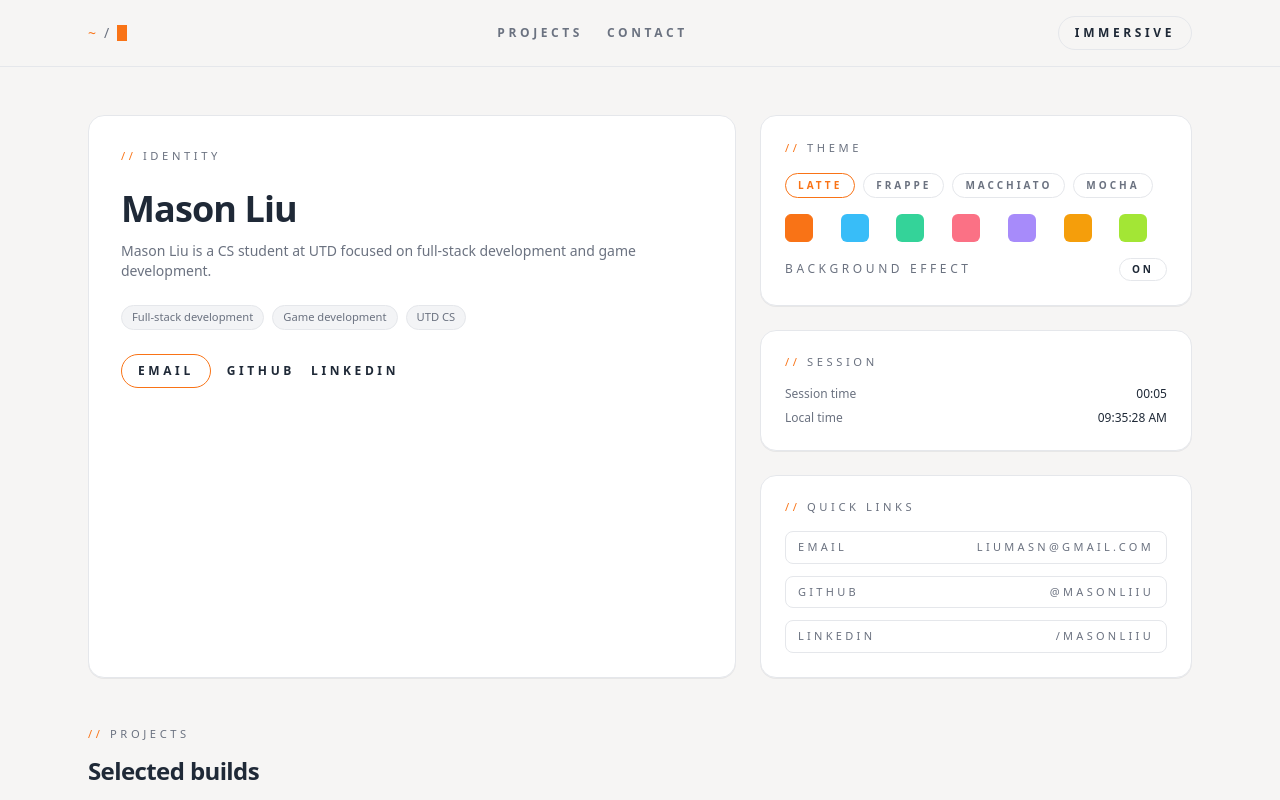
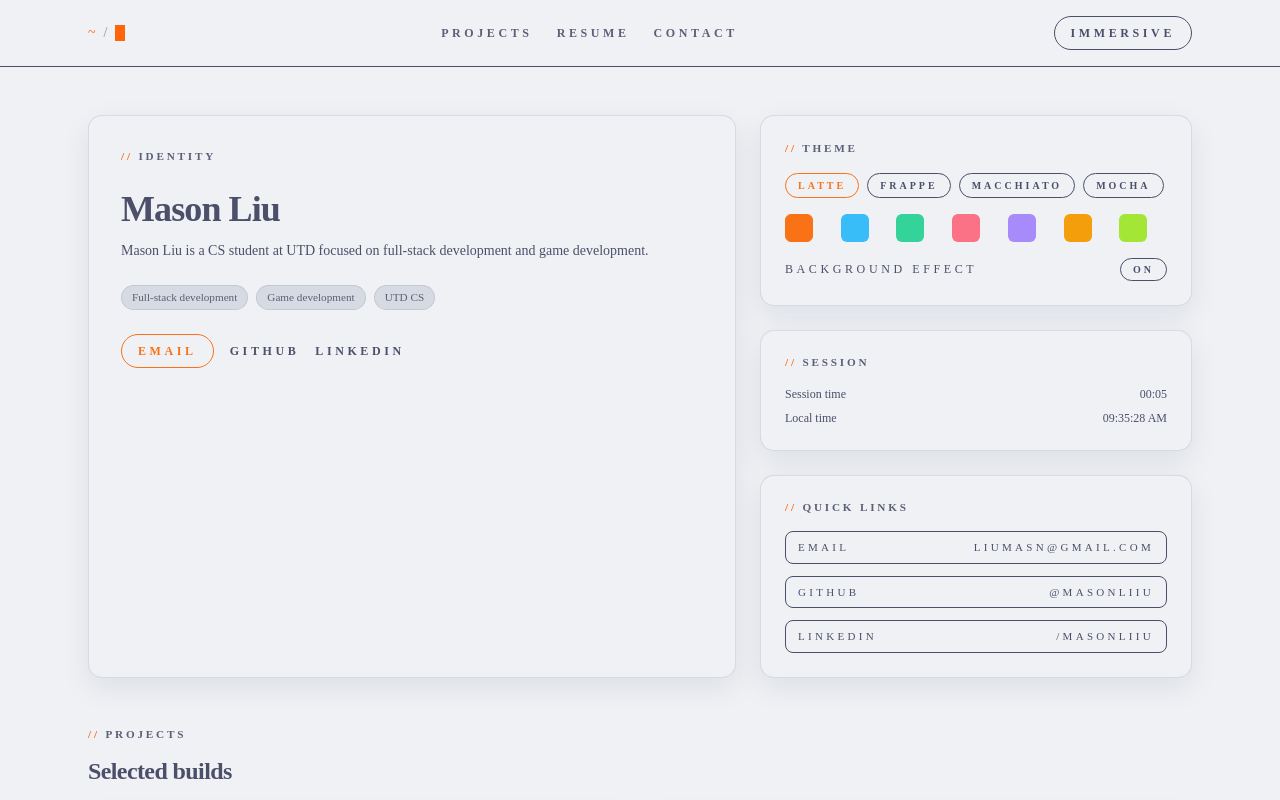
Before and after one commit to masonliiu/portfolio, a Next.js app: page / in a window 1280 px wide. Shown: the top 800 px of the page. Built offline with nearby package versions, Linux system fonts and the light colour scheme.

Commit message:
style: add catppuccin-inspired globals and header

```diff
--- a/src/app/globals.css
+++ b/src/app/globals.css
@@ -1,163 +1,189 @@
 @import "tailwindcss";
 
 :root {
-  --bg: #f6f5f4;
-  --surface: #ffffff;
-  --surface-muted: #f3f4f6;
-  --text: #1f2937;
-  --muted: #6b7280;
-  --border: #e5e7eb;
-  --accent: #f97316;
-  --accent-soft: #ffedd5;
   --font-mono: var(--font-jetbrains-mono);
+
+  --color-rosewater: #dc8a78;
+  --color-flamingo: #dd7878;
+  --color-pink: #ea76cb;
+  --color-mauve: #8839ef;
+  --color-red: #d20f39;
+  --color-maroon: #e64553;
+  --color-peach: #fe640b;
+  --color-yellow: #df8e1d;
+  --color-green: #40a02b;
+  --color-teal: #179299;
+  --color-sky: #04a5e5;
+  --color-sapphire: #209fb5;
+  --color-blue: #1e66f5;
+  --color-lavender: #7287fd;
+
+  --current-accent-color: var(--color-peach);
 }
 
 html {
+  font-family: var(--font-mono);
   color-scheme: light;
 }
 
 html.latte {
-  --bg: #f6f5f4;
-  --surface: #ffffff;
-  --surface-muted: #f3f4f6;
-  --text: #1f2937;
-  --muted: #6b7280;
-  --border: #e5e7eb;
+  --color-base: #eff1f5;
+  --color-mantle: #e6e9ef;
+  --color-crust: #dce0e8;
+  --color-surface0: #ccd0da;
+  --color-surface1: #bcc0cc;
+  --color-surface2: #acb0be;
+  --color-text: #4c4f69;
+  --color-subtext1: #5c5f77;
+  --color-subtext0: #6c6f85;
+  --color-overlay2: #7c7f93;
+  --color-overlay1: #8c8fa1;
+  --color-overlay0: #9ca0b0;
 }
 
 html.frappe {
-  --bg: #e9eef3;
-  --surface: #fdfdfd;
-  --surface-muted: #eef2f7;
-  --text: #1f2937;
-  --muted: #64748b;
-  --border: #dbe4ee;
+  --color-base: #303446;
+  --color-mantle: #292c3c;
+  --color-crust: #232634;
+  --color-surface0: #414559;
+  --color-surface1: #51576d;
+  --color-surface2: #626880;
+  --color-text: #c6d0f5;
+  --color-subtext1: #b5bfe2;
+  --color-subtext0: #a5adce;
+  --color-overlay2: #949cbb;
+  --color-overlay1: #838ba7;
+  --color-overlay0: #737994;
+  color-scheme: dark;
 }
 
 html.macchiato {
-  --bg: #0f172a;
-  --surface: #111827;
-  --surface-muted: #0b1120;
-  --text: #f8fafc;
-  --muted: #94a3b8;
-  --border: #1f2937;
+  --color-base: #24273a;
+  --color-mantle: #1e2030;
+  --color-crust: #181926;
+  --color-surface0: #363a4f;
+  --color-surface1: #494d64;
+  --color-surface2: #5b6078;
+  --color-text: #cad3f5;
+  --color-subtext1: #b8c0e0;
+  --color-subtext0: #a5adcb;
+  --color-overlay2: #939ab7;
+  --color-overlay1: #8087a2;
+  --color-overlay0: #6e738d;
   color-scheme: dark;
 }
 
 html.mocha {
-  --bg: #0b0f1a;
-  --surface: #0f1629;
-  --surface-muted: #0b1120;
-  --text: #f8fafc;
-  --muted: #94a3b8;
-  --border: #1f2a44;
+  --color-base: #1e1e2e;
+  --color-mantle: #181825;
+  --color-crust: #11111b;
+  --color-surface0: #313244;
+  --color-surface1: #45475a;
+  --color-surface2: #585b70;
+  --color-text: #cdd6f4;
+  --color-subtext1: #bac2de;
+  --color-subtext0: #a6adc8;
+  --color-overlay2: #9399b2;
+  --color-overlay1: #7f849c;
+  --color-overlay0: #6c7086;
   color-scheme: dark;
 }
 
-html.bg-effect body::before {
-  content: "";
-  position: fixed;
-  inset: 0;
-  background:
-    linear-gradient(90deg, transparent 0%, rgba(255, 255, 255, 0.04) 50%, transparent 100%),
-    repeating-linear-gradient(
-      0deg,
-      transparent,
-      transparent 28px,
-      rgba(255, 255, 255, 0.035) 29px
-    );
-  pointer-events: none;
-  mix-blend-mode: screen;
-  opacity: 0.3;
-  z-index: 0;
-}
-
-html.bg-effect.macchiato body::before,
-html.bg-effect.mocha body::before {
-  background:
-    linear-gradient(90deg, transparent 0%, rgba(148, 163, 184, 0.1) 50%, transparent 100%),
-    repeating-linear-gradient(
-      0deg,
-      transparent,
-      transparent 28px,
-      rgba(148, 163, 184, 0.08) 29px
-    );
-  opacity: 0.4;
+:root,
+html.latte,
+html.frappe,
+html.macchiato,
+html.mocha {
+  --color-accent: var(--current-accent-color);
 }
 
 body {
-  background: var(--bg);
-  color: var(--text);
-  font-family: var(--font-mono);
-  position: relative;
+  background: var(--color-base);
+  color: var(--color-text);
   min-height: 100vh;
 }
 
 ::selection {
-  background: var(--accent-soft);
-  color: var(--text);
+  background: color-mix(in srgb, var(--color-accent) 30%, transparent);
+  color: var(--color-accent);
 }
 
-a {
-  color: inherit;
+.link {
+  color: color-mix(in srgb, var(--color-accent) 85%, transparent);
+  text-decoration: underline;
+  text-decoration-style: dashed;
+  text-underline-offset: 4px;
+  transition: color 0.2s ease-in-out, background-color 0.2s ease-in-out;
+}
+
+.link:hover {
+  color: var(--color-accent);
 }
 
 .terminal-card {
-  background: var(--surface);
-  border: 1px solid var(--border);
-  border-radius: 16px;
-  box-shadow: 0 1px 0 rgba(15, 23, 42, 0.06);
+  background: var(--color-base);
+  border: 1px solid color-mix(in srgb, var(--color-surface0) 70%, transparent);
+  border-radius: 14px;
+  box-shadow: 0 10px 30px rgba(15, 23, 42, 0.08);
 }
 
 .terminal-card-muted {
-  background: var(--surface-muted);
-  border: 1px dashed var(--border);
-  border-radius: 16px;
+  background: var(--color-surface0);
+  border: 1px solid color-mix(in srgb, var(--color-surface1) 70%, transparent);
+  border-radius: 14px;
 }
 
 .terminal-title {
-  letter-spacing: 0.32em;
+  font-size: 0.7rem;
+  font-weight: 600;
+  letter-spacing: 0.25em;
   text-transform: uppercase;
-  font-size: 0.7rem;
-  color: var(--muted);
+  color: var(--color-subtext1);
 }
 
 .terminal-title::before {
   content: "// ";
-  color: var(--accent);
+  color: var(--color-accent);
 }
 
 .cursor-blink {
   width: 10px;
   height: 16px;
-  background: var(--accent);
+  background: var(--color-accent);
   display: inline-block;
-  animation: blink 1.1s steps(1) infinite;
+  animation: blink 3s cubic-bezier(0.2, 1, 0.8, 1) infinite;
 }
 
 @keyframes blink {
-  50% {
+  0%,
+  100% {
+    opacity: 1;
+  }
+  20% {
     opacity: 0;
   }
 }
 
-.glow-accent {
-  box-shadow: 0 0 0 1px color-mix(in srgb, var(--accent) 60%, transparent);
+.wiggle {
+  display: inline-block;
+  animation: wiggle 1s ease-in-out infinite;
 }
 
-.text-accent {
-  color: var(--accent);
-}
-
-.border-accent {
-  border-color: color-mix(in srgb, var(--accent) 60%, transparent);
+@keyframes wiggle {
+  0%,
+  100% {
+    transform: rotate(-3deg);
+  }
+  50% {
+    transform: rotate(3deg);
+  }
 }
 
 .badge {
   border-radius: 999px;
-  border: 1px solid var(--border);
+  border: 1px solid color-mix(in srgb, var(--color-surface1) 70%, transparent);
   padding: 4px 10px;
   font-size: 0.7rem;
-  color: var(--muted);
-  background: var(--surface-muted);
+  color: var(--color-subtext1);
+  background: color-mix(in srgb, var(--color-surface0) 70%, transparent);
 }
--- a/src/components/portfolio/TerminalHeader.tsx
+++ b/src/components/portfolio/TerminalHeader.tsx
@@ -2,23 +2,28 @@ import Link from "next/link";
 
 export default function TerminalHeader() {
   return (
-    <header className="sticky top-0 z-30 border-b border-[var(--border)] bg-[var(--bg)]">
+    <header className="sticky top-0 z-30 border-b border-[color-mix(in srgb,var(--color-surface0) 60%,transparent)] bg-[var(--color-base)]/90 backdrop-blur">
       <div className="mx-auto flex max-w-6xl items-center justify-between px-6 py-4">
-        <nav aria-label="Breadcrumb" className="flex items-center gap-2 text-sm">
-          <span className="text-accent">~</span>
-          <span className="text-[var(--muted)]">/</span>
+        <nav aria-label="Breadcrumbs" className="flex items-center gap-2 text-sm">
+          <a className="wiggle text-[var(--color-accent)]" href="/">
+            ~
+          </a>
+          <span className="text-[var(--color-overlay1)]">/</span>
           <span className="cursor-blink" aria-hidden="true" />
         </nav>
-        <div className="hidden items-center gap-6 text-xs font-semibold uppercase tracking-[0.3em] text-[var(--muted)] md:flex">
+        <div className="hidden items-center gap-6 text-xs font-semibold uppercase tracking-[0.3em] text-[var(--color-subtext1)] md:flex">
           <a className="hover:text-[var(--text)]" href="#projects">
             Projects
+          </a>
+          <a className="hover:text-[var(--text)]" href="/resume.pdf">
+            Resume
           </a>
           <a className="hover:text-[var(--text)]" href="#contact">
             Contact
           </a>
         </div>
         <Link
-          className="rounded-full border border-[var(--border)] px-4 py-2 text-xs font-semibold uppercase tracking-[0.3em] text-[var(--text)] transition hover:border-[var(--accent)] hover:text-[var(--accent)]"
+          className="rounded-full border border-[color-mix(in srgb,var(--color-surface0) 60%,transparent)] px-4 py-2 text-xs font-semibold uppercase tracking-[0.3em] text-[var(--color-text)] transition hover:border-[var(--color-accent)] hover:text-[var(--color-accent)]"
           href="/immersive"
         >
           Immersive
```
